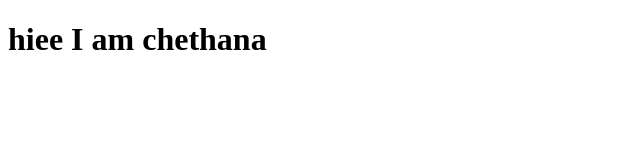
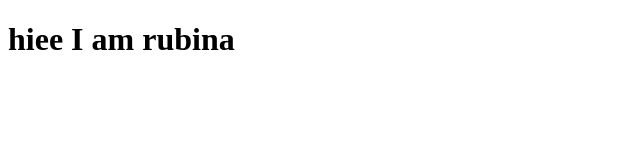
Before and after one commit to CHETANA1014/MasterMinds, a plain HTML site: page index.html in a window 1280 px wide. Shown: the whole page, without its empty margins (0-640 px from the left). Drawn offline with Linux system fonts and the light colour scheme.

Commit message:
Update index.html

```diff
--- a/index.html
+++ b/index.html
@@ -7,6 +7,6 @@
     <title>Document</title>
 </head>
 <body>
-    <h1>hiee I am chethana</h1>
+    <h1>hiee I am rubina</h1>
 </body>
 </html>
```
